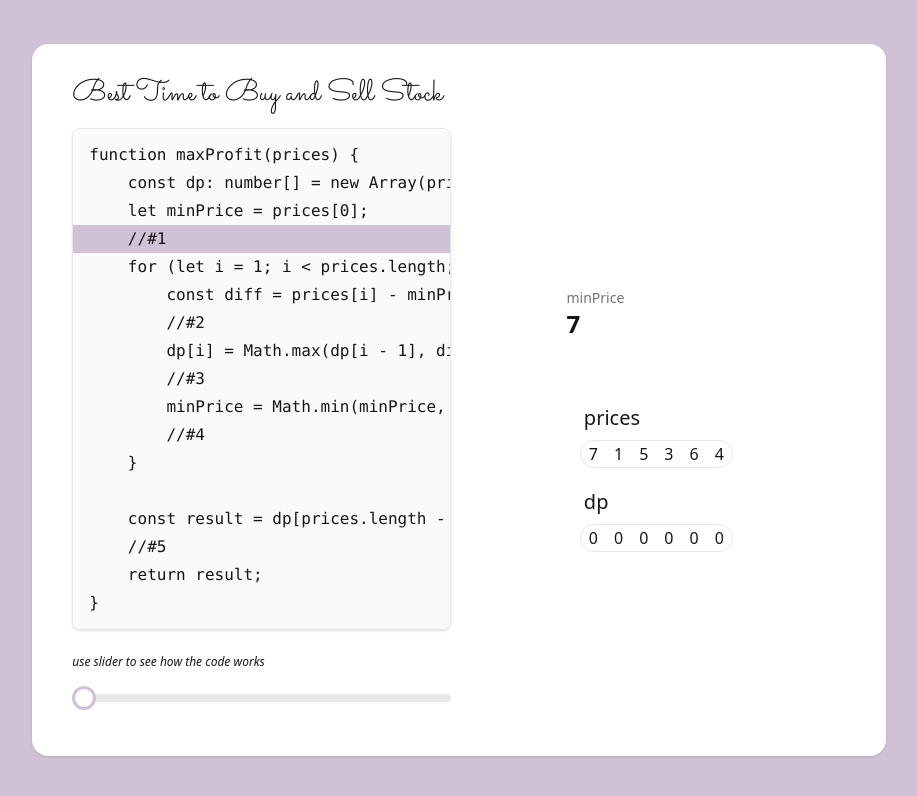
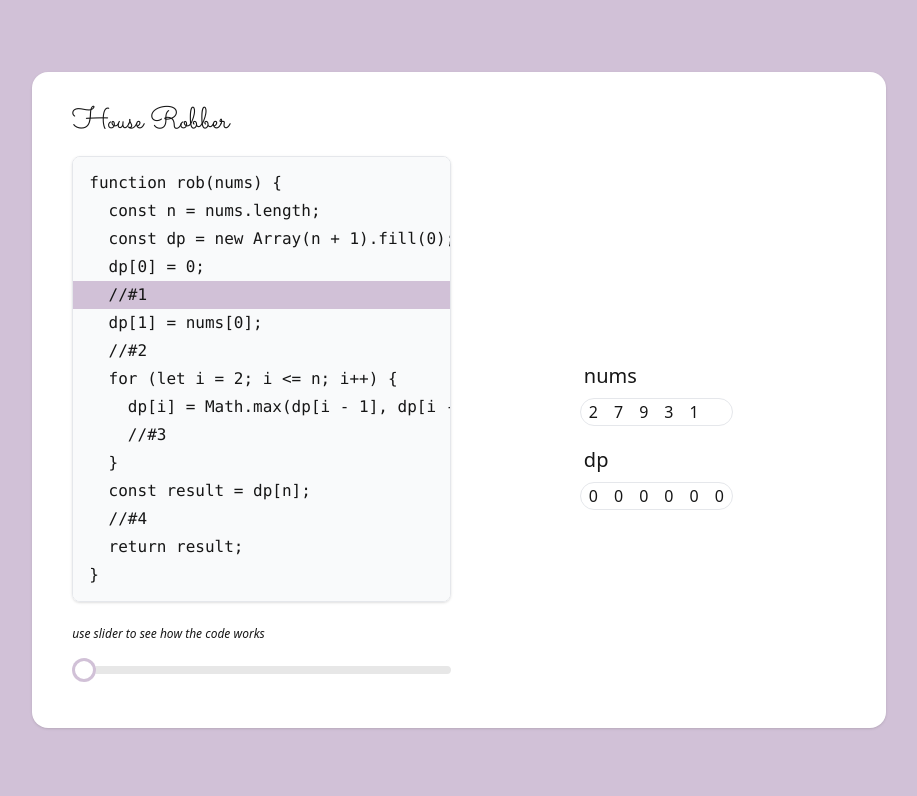
Before and after one commit to jaroslaw-weber/algo-lens, a Next.js app: page / in a window 1280 px wide. Shown: the top 796 px of the page, without its empty margins (181-1098 px from the left). Built offline with nearby package versions, Linux system fonts and the light colour scheme.

Commit message:
fix issues, add animations

```diff
--- a/pages/index.tsx
+++ b/pages/index.tsx
@@ -20,6 +20,7 @@ const Home: NextPage = () => {
           content="Visualize TypeScript code execution"
         />
         <link rel="icon" href="/favicon.ico" />
+        <link rel="stylesheet" href="https://cdn.jsdelivr.net/npm/@animxyz/core"/>
       </Head>
 
       <main className="w-full min-h-screen flex flex-col bg-primary items-center justify-center">
--- a/src/problem/list/dp1/bestTimeToBuyAndSellStocks.ts
+++ b/src/problem/list/dp1/bestTimeToBuyAndSellStocks.ts
@@ -1,5 +1,5 @@
 import { Problem, ProblemState, Variable } from "../../Problem";
-import { asArr, asNum } from "../../service";
+import { asArr, asNumber } from "../../service";
 
 function maxProfit(p: MaxProfitInput): ProblemState[] {
   //save state
@@ -12,7 +12,7 @@ function maxProfit(p: MaxProfitInput): ProblemState[] {
     variables: [
       asArr("prices", prices),
       asArr("dp", dp),
-      ...asNum({ minPrice }),
+      ...asNumber({ minPrice }),
     ],
     breakpoint: 1,
   });
@@ -23,7 +23,7 @@ function maxProfit(p: MaxProfitInput): ProblemState[] {
       variables: [
         asArr("prices", prices, i),
         asArr("dp", dp, i, i - 1),
-        ...asNum({ minPrice, diff,i }),
+        ...asNumber({ minPrice, diff,i }),
       ],
       breakpoint:2,
     });
@@ -32,7 +32,7 @@ function maxProfit(p: MaxProfitInput): ProblemState[] {
       variables: [
         asArr("prices", prices, i),
         asArr("dp", dp, i, i - 1),
-        ...asNum({ minPrice, diff,i }),
+        ...asNumber({ minPrice, diff,i }),
       ],
       breakpoint:3,
     });
@@ -42,7 +42,7 @@ function maxProfit(p: MaxProfitInput): ProblemState[] {
       variables: [
         asArr("prices", prices, i),
         asArr("dp", dp, i, i - 1),
-        ...asNum({ minPrice, diff,i }),
+        ...asNumber({ minPrice, diff,i }),
       ],
       breakpoint:4,
     });
@@ -52,7 +52,7 @@ function maxProfit(p: MaxProfitInput): ProblemState[] {
   s.push({ variables:  [
     asArr("prices", prices),
     asArr("dp", dp, prices.length - 1),
-    ...asNum({ minPrice,result }),
+    ...asNumber({ minPrice,result }),
   ], breakpoint: 5 });
 
   return s;
--- a/src/problem/list/dp1/climbingStairs.ts
+++ b/src/problem/list/dp1/climbingStairs.ts
@@ -1,53 +1,65 @@
-import { Problem } from "../../Problem";
+import { Problem, ProblemState, Variable } from "../../Problem";
+import { asArr, asNumber } from "../../service";
 
-function climbStairs(p: ClimbingStairsInput): any[] {
-  const steps = [];
+function climbStairs(p: ClimbingStairsInput): ProblemState[] {
+  const s: ProblemState[] = [];
   const { n } = p;
   const dp: number[] = new Array(n + 1).fill(0);
-  steps.push({  n, dp:dp.slice() , line:1});
-  dp[0] = 1; // Ensure dp[0] is set for clarity, even though it's technically not needed.
-  steps.push({  n, dp:dp.slice() , line:2});
+  dp[0] = 1;
   dp[1] = 1;
-  steps.push({  n, dp:dp.slice() , line:3 });
+
+  // Initial states of dp array
+  s.push({
+    variables: [
+      asArr("dp", dp),
+      ...asNumber({ n }),
+    ],
+    breakpoint: 1,
+  });
+
   for (let i = 2; i <= n; i++) {
     dp[i] = dp[i - 1] + dp[i - 2];
-    steps.push({  i, n, dp:dp.slice() , line:7})
+    s.push({
+      variables: [
+        asArr("dp", dp, i, i - 1, i - 2),
+        ...asNumber({ i }),
+      ],
+      breakpoint: 2,
+    });
   }
+
   const result = dp[n];
-  steps.push({  n, dp ,result,line:12 });
-  return steps;
+  s.push({
+    variables: [
+      asArr("dp", dp, n),
+      ...asNumber({ result }),
+    ],
+    breakpoint: 3,
+  });
+  return s;
 }
 
-interface ClimbingStairsState {
-  label?: string;
-  n: number;
-  dp: number[];
-}
 interface ClimbingStairsInput {
   n: number;
 }
 
 const code = `function climbStairs(n) {
   const dp: number[] = new Array(n + 1).fill(0);
-  dp[0] = 1;
-  dp[1] = 1;
+  dp[0] = 1; // Base case
+  dp[1] = 1; // Base case
+  //#1
+  for (let i = 2; i <= n; i++) {
+    dp[i] = dp[i - 1] + dp[i - 2];
+    //#2
+  }
+  const result = dp[n];
+  //#3
+  return result;
+}`;
 
-  for (let i = 2; i <= n; i++) {
-    // Number of ways to climb i steps
-    dp[i] = dp[i - 1] + dp[i - 2];
-  }
-
-  // Number of ways to climb n steps
-  const result = dp[n];
-  return result;
-}
-`;
 const title = "Climbing Stairs";
 const getInput = () => ({ n: 8 });
-export const climbStairsProblem: Problem<
-  ClimbingStairsInput,
-  ClimbingStairsState
-> = {
+export const climbStairsProblem: Problem<ClimbingStairsInput, ProblemState> = {
   title: title,
   code: code,
   getInput: getInput,
--- a/src/problem/list/dp1/coinChange.ts
+++ b/src/problem/list/dp1/coinChange.ts
@@ -1,29 +1,47 @@
-import { Problem } from "../../Problem";
+import { Problem, ProblemState, Variable } from "../../Problem";
+import { asArr, asNumber } from "../../service";
 
-function minCoins(p: CoinChangeInput): any[] {
-    const steps = [];
+function minCoins(p: CoinChangeInput): ProblemState[] {
+  const s: ProblemState[] = [];
   const { coins, amount } = p;
-    const dp: number[] = new Array(amount + 1).fill(null);
+  const coinsVariable = asArr("coins", coins)
+  const dp: number[] = new Array(amount + 1).fill(Infinity);
   dp[0] = 0;
-    steps.push({ amount, dp: dp.slice(), line: 1 });
+  s.push({
+    variables: [
+        coinsVariable,
+      asArr("dp", dp),
+      ...asNumber({ amount }),
+    ],
+    breakpoint: 1,
+  }); //#1
 
   for (let coin of coins) {
     for (let i = coin; i <= amount; i++) {
-            dp[i] = Math.min(dp[i], dp[i - coin] + 1);
-            steps.push({ coin, i, dp: dp.slice(), line: 7 });
+      if (dp[i - coin] + 1 < dp[i]) {
+        dp[i] = dp[i - coin] + 1;
+        s.push({
+          variables: [
+            coinsVariable,
+            asArr("dp", dp, i, i - coin),
+            ...asNumber({ coin, i, amount }),
+          ],
+          breakpoint: 2,
+        }); //#2
+      }
     }
   }
 
-    const result = dp[amount] === null ? -1 : dp[amount];
-    steps.push({ amount, dp, result, line: 12 });
-    return steps;
-}
-
-interface CoinChangeState {
-    label?: string;
-    coins: number[];
-    dp: number[];
-    amount: number;
+  const result = dp[amount] === Infinity ? -1 : dp[amount];
+  s.push({
+    variables: [
+        coinsVariable,
+      asArr("dp", dp, amount),
+      ...asNumber({ result,amount }),
+    ],
+    breakpoint: 3,
+  }); //#3
+  return s;
 }
 
 interface CoinChangeInput {
@@ -32,22 +50,25 @@ interface CoinChangeInput {
 }
 
 const code = `function minCoins(coins, amount) {
-    const dp = new Array(amount + 1).fill(null);
+  const dp = new Array(amount + 1).fill(Infinity);
   dp[0] = 0;
-
+  //#1
   for (let coin of coins) {
     for (let i = coin; i <= amount; i++) {
-            dp[i] = Math.min(dp[i], dp[i - coin] + 1);
+      if (dp[i - coin] + 1 < dp[i]) {
+        dp[i] = dp[i - coin] + 1;
+        //#2
       }
     }
-
-    return dp[amount] === null ? -1 : dp[amount];
+  }
+  const result = dp[amount] === Infinity ? -1 : dp[amount];
+  //#3
+  return result;
 }`;
 
 const title = "Coin Change";
-const getInput = () => ({ coins: [1, 2, 3], amount: 7 });
-
-export const coinChangeProblem: Problem<CoinChangeInput, CoinChangeState> = {
+const getInput = () => ({ coins: [1, 2, 5], amount: 11 });
+export const coinChangeProblem: Problem<CoinChangeInput, ProblemState> = {
   title: title,
   code: code,
   getInput: getInput,
--- a/src/problem/list/dp1/houseRobber.ts
+++ b/src/problem/list/dp1/houseRobber.ts
@@ -1,55 +1,76 @@
-import { Problem } from "../../Problem";
+import { Problem, ProblemState, Variable } from "../../Problem";
+import { asArr, asNumber } from "../../service";
 
-function rob(houses: HouseRobberInput): any[] {
-  const steps = [];
+function rob(houses: HouseRobberInput): ProblemState[] {
+  const s: ProblemState[] = [];
   const { nums } = houses;
   const n = nums.length;
   const dp: number[] = new Array(n + 1).fill(0);
-  steps.push({ nums, dp: dp.slice(), line: 1 });
-  dp[0] = 0; // Ensure dp[0] is set for clarity, even though it's technically not needed.
-  steps.push({ nums, dp: dp.slice(), line: 2 });
+  dp[0] = 0;
+  s.push({
+    variables: [
+      asArr("nums", nums),
+      asArr("dp", dp),
+    ],
+    breakpoint: 1,
+  }); //#1
+
   dp[1] = nums[0];
-  steps.push({ nums, dp: dp.slice(), line: 3 });
+  s.push({
+    variables: [
+      asArr("nums", nums),
+      asArr("dp", dp),
+    ],
+    breakpoint: 2,
+  }); //#2
+
   for (let i = 2; i <= n; i++) {
     dp[i] = Math.max(dp[i - 1], dp[i - 2] + nums[i - 1]);
-    steps.push({ i, nums, dp: dp.slice(), line: 7 });
+    s.push({
+      variables: [
+        asArr("dp", dp, i, i - 1, i - 2),
+        ...asNumber({ i }),
+      ],
+      breakpoint: 3,
+    }); //#3
   }
+
   const result = dp[n];
-  steps.push({ nums, dp, result, line: 12 });
-  return steps;
-}
-
-interface HouseRobberState {
-  label?: string;
-  nums: number[];
-  dp: number[];
+  s.push({
+    variables: [
+      asArr("nums", nums),
+      asArr("dp", dp, n),
+      ...asNumber({ result }),
+    ],
+    breakpoint: 4,
+  }); //#4
+  return s;
 }
 
 interface HouseRobberInput {
   nums: number[];
 }
 
-const code = `function rob(nums: number[]): number {
+const code = `function rob(nums) {
   const n = nums.length;
-  const dp: number[] = new Array(n + 1).fill(0);
+  const dp = new Array(n + 1).fill(0);
   dp[0] = 0;
+  //#1
   dp[1] = nums[0];
-
+  //#2
   for (let i = 2; i <= n; i++) {
     dp[i] = Math.max(dp[i - 1], dp[i - 2] + nums[i - 1]);
+    //#3
   }
-
-  return dp[n];
+  const result = dp[n];
+  //#4
+  return result;
 }`;
 
 const title = "House Robber";
-
 const getInput = () => ({ nums: [2, 7, 9, 3, 1] });
 
-export const houseRobberProblem: Problem<
-  HouseRobberInput,
-  HouseRobberState
-> = {
+export const houseRobberProblem: Problem<HouseRobberInput, ProblemState> = {
   title: title,
   code: code,
   getInput: getInput,
--- a/src/problem/list/dp1/longestIncreasingSubsequence.ts
+++ b/src/problem/list/dp1/longestIncreasingSubsequence.ts
@@ -1,29 +1,44 @@
-import { Problem } from "../../Problem";
+import { Problem, ProblemState, Variable } from "../../Problem";
+import { asArr, asNumber } from "../../service";
 
-function longestIncreasingSubsequence(p: LISInput): any[] {
-    const steps = [];
+function longestIncreasingSubsequence(p: LISInput): ProblemState[] {
+    const s: ProblemState[] = [];
     const { nums } = p;
     const dp: number[] = new Array(nums.length).fill(1);
-    steps.push({ nums, dp: dp.slice(), line: 1 });
+    s.push({
+        variables: [
+            asArr("nums", nums),
+            asArr("dp", dp),
+        ],
+        breakpoint: 1,
+    }); //#1
 
     for (let i = 1; i < nums.length; i++) {
         for (let j = 0; j < i; j++) {
             if (nums[i] > nums[j]) {
                 dp[i] = Math.max(dp[i], dp[j] + 1);
-                steps.push({ i, j, nums, dp: dp.slice(), line: 7 });
+                s.push({
+                    variables: [
+                        asArr("dp", dp, i),
+                        asArr("nums", nums, i, j),
+                        ...asNumber({ i, j }),
+                    ],
+                    breakpoint: 2,
+                }); //#2
             }
         }
     }
 
     const result = Math.max(...dp);
-    steps.push({ nums, dp, result, line: 12 });
-    return steps;
-}
-
-interface LISState {
-    label?: string;
-    nums: number[];
-    dp: number[];
+    s.push({
+        variables: [
+            asArr("nums", nums),
+            asArr("dp", dp),
+            ...asNumber({ result }),
+        ],
+        breakpoint: 3,
+    }); //#3
+    return s;
 }
 
 interface LISInput {
@@ -32,22 +47,24 @@ interface LISInput {
 
 const code = `function longestIncreasingSubsequence(nums) {
     const dp = new Array(nums.length).fill(1);
-
+    //#1
     for (let i = 1; i < nums.length; i++) {
         for (let j = 0; j < i; j++) {
             if (nums[i] > nums[j]) {
                 dp[i] = Math.max(dp[i], dp[j] + 1);
+                //#2
             }
         }
     }
-
-    return Math.max(...dp);
+    const result = Math.max(...dp);
+    //#3
+    return result;
 }`;
 
 const title = "Longest Increasing Subsequence";
 const getInput = () => ({ nums: [10, 9, 2, 5, 3, 7, 101, 18] });
 
-export const longestIncreasingSubsequenceProblem: Problem<LISInput, LISState> = {
+export const longestIncreasingSubsequenceProblem: Problem<LISInput, ProblemState> = {
     title: title,
     code: code,
     getInput: getInput,
--- a/src/problem/list/dp1/wordBreak.ts
+++ b/src/problem/list/dp1/wordBreak.ts
@@ -1,31 +1,47 @@
-import { Problem } from "../../Problem";
+import { Problem, ProblemState, Variable } from "../../Problem";
+import { asArr,  asNumber } from "../../service";
 
-function canBreak(p:{s: string, wordDict: string[]}): any[] {
-	const { s, wordDict } = p;
-  const steps = [];
-  const n = s.length;
+function canBreak(p: WordBreakInput): ProblemState[] {
+  const s: ProblemState[] = [];
+  const { s: str, wordDict } = p;
+  const n = str.length;
   const dp: boolean[] = new Array(n + 1).fill(false);
   dp[0] = true;  // Empty string can always be segmented.
-  steps.push({ s, dp: dp.slice(), line: 1 });
+  s.push({
+    variables: [
+      ...asNumber({ str}),
+      asArr("dp", dp),
+    ],
+    breakpoint: 1,
+  }); //#1
 
   for (let i = 1; i <= n; i++) {
     for (let j = 0; j < i; j++) {
-      if (dp[j] && wordDict.includes(s.substring(j, i))) {
+      if (dp[j] && wordDict.includes(str.substring(j, i))) {
         dp[i] = true;
-        steps.push({ i, j, s, dp: dp.slice(), line: 7 });
+        s.push({
+          variables: [
+           ... asNumber({ str,i, j, substring: str.substring(j, i) }),
+            asArr("dp", dp, i, j),
+          ],
+          breakpoint: 2,
+        }); //#2
         break;
       }
     }
   }
 
   const result = dp[n];
-  steps.push({ s, dp, result, line: 12 });
-  return steps;
-}
-
-interface WordBreakState {
-  s: string;
-  dp: boolean[];
+  s.push({
+    variables: [
+      ...asNumber({
+        str, result,
+      }),
+      asArr("dp", dp, n),
+    ],
+    breakpoint: 3,
+  }); //#3
+  return s;
 }
 
 interface WordBreakInput {
@@ -33,31 +49,29 @@ interface WordBreakInput {
   wordDict: string[];
 }
 
-const code = `function canBreak(s: string, wordDict: string[]): boolean {
+const code = `function canBreak(s, wordDict) {
   const n = s.length;
-  const dp: boolean[] = new Array(n + 1).fill(false);
+  const dp = new Array(n + 1).fill(false);
   dp[0] = true;
-
+  //#1
   for (let i = 1; i <= n; i++) {
     for (let j = 0; j < i; j++) {
       if (dp[j] && wordDict.includes(s.substring(j, i))) {
         dp[i] = true;
+        //#2
         break;
       }
     }
   }
-
-  return dp[n];
+  const result = dp[n];
+  //#3
+  return result;
 }`;
 
 const title = "Word Break";
-
 const getInput = () => ({ s: "leetcode", wordDict: ["leet", "code"] });
 
-export const wordBreakProblem: Problem<
-  WordBreakInput,
-  WordBreakState
-> = {
+export const wordBreakProblem: Problem<WordBreakInput, ProblemState> = {
   title: title,
   code: code,
   getInput: getInput,
--- a/src/problem/service.ts
+++ b/src/problem/service.ts
@@ -12,14 +12,15 @@ import { uniquePathsProblem } from "./list/dp2/uniquePaths";
 import { ArrayVariable, NumberVariable } from "./Problem";
 
 export const problems = [
-  maxProfitProblem
+  maxProfitProblem,
+
+  climbStairsProblem,
+  coinChangeProblem,
+
+  houseRobberProblem,
+  wordBreakProblem,
   /*
-  houseRobberProblem,
-  climbStairsProblem,
-  maxProfitProblem,
-  wordBreakProblem,
   editDistanceProblem,
-  coinChangeProblem,
   longestIncreasingSubsequenceProblem,
   minPathSumProblem,
   knapsackProblem,
@@ -29,7 +30,7 @@ export const problems = [
 
 export const getRandomProblem = () => sample(problems);
 
-export function asNum(o: any): NumberVariable[] {
+export function asNumber(o: any): NumberVariable[] {
   return Object.keys(o).map(
     (k) => ({ label: k, value: o[k], type: "number" } as NumberVariable)
   );
```
Lines whose indentation alone changed are shown as unchanged.
